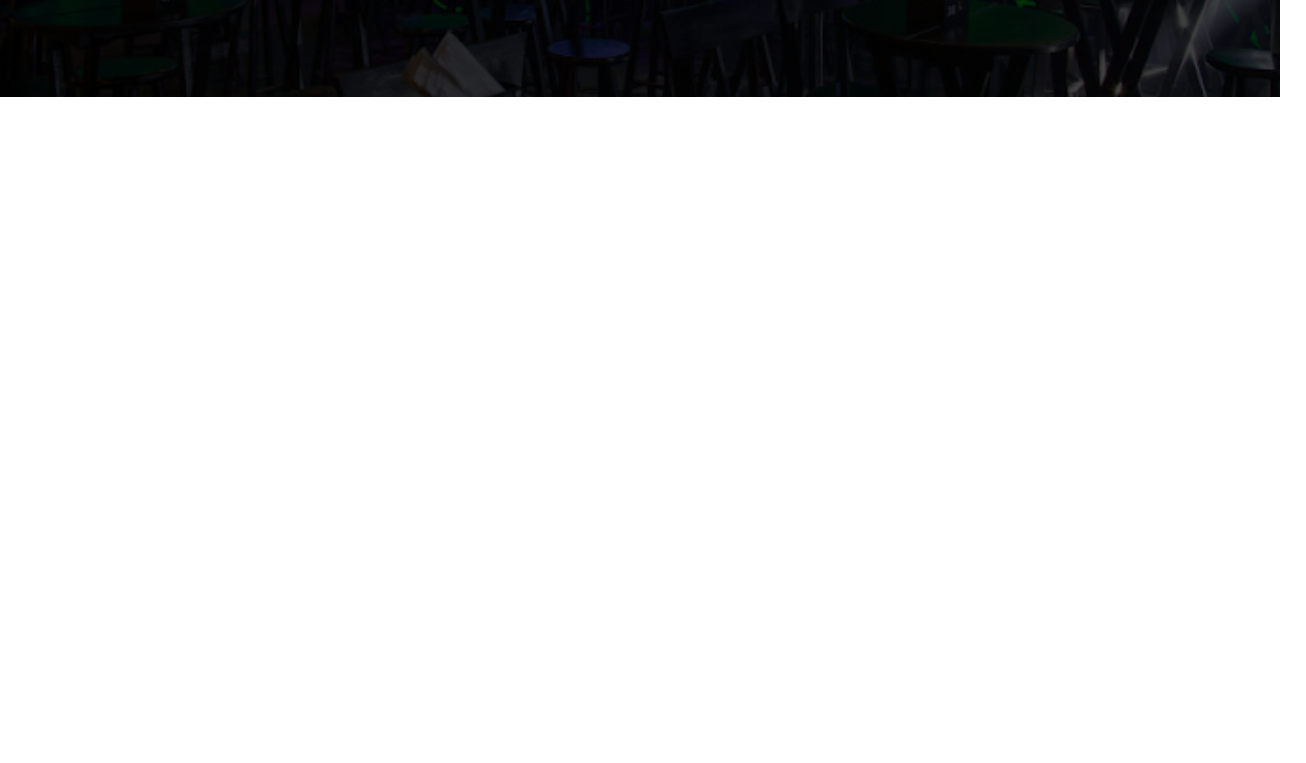
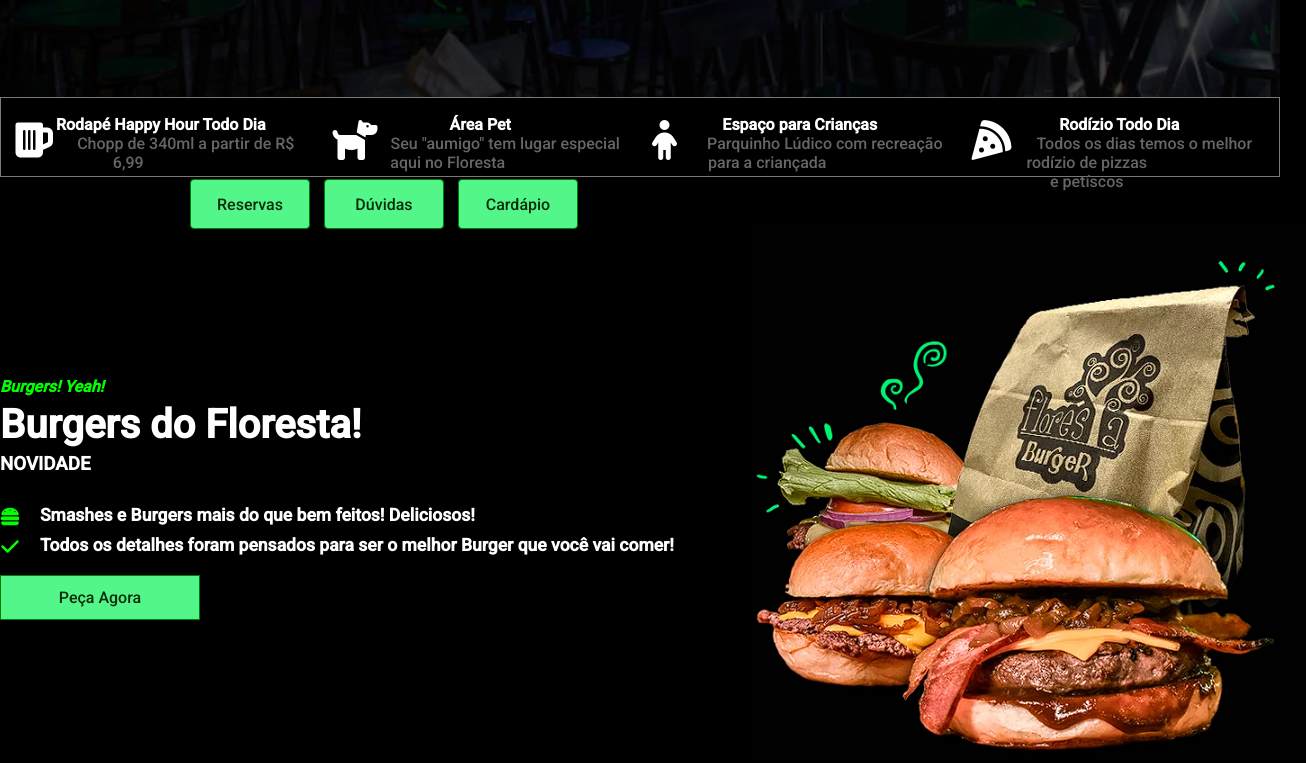
Before and after one commit to JerikLima/Floresta-bar---landing-page, a plain HTML site: page index.html in a window 1280 px wide. Shown: the part 571-1334 px from the top of the page, 1306 px wide, since content can reach past the window. Before the commit the page ends 1280 px from the top, so only its background shows below. Drawn offline with Linux system fonts and the light colour scheme.

Commit message:
Finaliza'

```diff
--- a/index.html
+++ b/index.html
@@ -37,7 +37,7 @@
             <img src="components/src/Selo-Floresta-Bar-100x100.png" alt="Loja">
         </div>
         <ul>
-            <li><a href="#">Happy Hour</a></li>
+            <li><a href="#section-burger">Hamburguer</a></li>
             <li><a href="#">Shows</a></li>
             <li><a href="#">Blog</a></li>
         </ul>
@@ -45,7 +45,7 @@
     <main>
         <div class ="main-history">
             <div class="texts-history">
-                <h4 class="lower-text-history">Bora Florestar!</h4>
+                <h4 class="lower-text-history"><em>Bora Florestar!</em></h4>
 <h1 class="principal-text-history">O MELHOR BAR <span class="subtitle-principal-text-history"><br>DO PLANETA.</span></h1>
 <h5 class="complement-text-history">Tenha uma experiência incrível em nosso complexo <br>gastronômico sempre  ao som de uma boa música. Dos chopps <br> aos Drinks, dos petiscos aos pratos na chapa, do forró ao rock… <br> chama a sua galera e bora florestar.</h5>
 <div class="btns-history">
@@ -55,5 +55,62 @@
 </div>
 </div>
     </main>
+    <section>
+        <div class="section">
+            <i class="fa-solid fa-beer-mug-empty" style="color: #ffffff;"></i>
+            <h4>Rodapé Happy Hour Todo Dia</h4>
+            <p>Chopp de 340ml a partir de R$<br><span class="left-align-br">6,99</span> </p>
+        </div>
+        <div class="section">
+            <i class="fa-solid fa-dog" style="color: #ffffff;"></i>
+            <h4>Área Pet</h4>
+            <p>Seu "aumigo" tem lugar especial<br> <span class="left-align-br">aqui no Floresta</span></p>
+        </div>
+        <div class="section">
+            <i class="fa-solid fa-child" style="color: #ffffff;"></i>
+            <h4>Espaço para Crianças</h4>
+            <p>Parquinho Lúdico com recreação<br><span class="left-align-br">para a criançada</span></p>
+        </div>
+
+        <div class="section">
+            <i class="fa-solid fa-pizza-slice" style="color: #ffffff;"></i>
+            <h4>Rodízio Todo Dia</h4>
+            <p>Todos os dias temos o melhor<br><span class="left-align-br">rodízio de pizzas e petíscos</span> </p>
+    </div>
+    </section>
+    <section id="section-burger" class="burger">
+<div class="all-elements-burger">
+    <div class="texts-burger">
+        <h4 class="lower-top-burger"><em>Burgers! Yeah!</em> </h4>
+        <h1 class="principal-mid-burger">Burgers do Floresta!</h1>
+        <h3 class="medium-low-burger">NOVIDADE</h3>
+    </div>
+    <div class="texts-with-icons-burger">
+        <div class="icons-burger">
+            <i class="fa-solid fa-burger" style="color: #00ff00;"></i>
+            <i class="fa-solid fa-check" style="color: #00ff00;"></i>
+        </div>
+        <div class="texts-burger-without-icons">
+            <h3>Smashes e Burgers mais do que bem feitos! Deliciosos!</h3>
+        <h3>Todos os detalhes foram pensados para ser o melhor Burger que você vai comer!</h3>
+    </div>
+        </div>
+
+    <div class="btn-burger">
+        <button class="btn-burger-peca-agora">
+            Peça Agora
+        </button>
+    </div>
+    <div class="img-burger">
+        <img src="components/src/burger-img.png" alt="Hamburguer do Floresta">
+    </div>
+</div>
+    </section>
+    <div class="btns-container">
+        <button class="btns-fixed">Reservas</button>
+        <button class="btns-fixed">Dúvidas</button>
+        <button class="btns-fixed">Cardápio</button>
+    </div>
+    <script src="script.js"></script>
 </body>
 </html>
--- /dev/null
+++ b/script.js
@@ -0,0 +1,20 @@
+document.addEventListener("DOMContentLoaded", function() {
+    const links = document.querySelectorAll('a[href^="#"]');
+    links.forEach(link => {
+        link.addEventListener("click", function(e) {
+            e.preventDefault();
+
+            const targetId = this.getAttribute("href");
+            const targetSection = document.querySelector(targetId);
+
+            if (targetSection) {
+                const offsetTop = targetSection.offsetTop;
+
+                window.scrollTo({
+                    top: offsetTop,
+                    behavior: "smooth"
+                });
+            }
+        });
+    });
+});
--- a/style.css
+++ b/style.css
@@ -7,7 +7,8 @@
 }
 html{
     width: 100vw;
-    height: 100vw;
+    height: 100vh;
+    color: white;
 }
 /*Estilo do header acima da navbar */
 header {
@@ -19,8 +20,15 @@
     padding: 10px 20px;
     font-size: 12px;
 }
-
-
+body{
+    background-color: black;
+}
+button{
+    transition: transform 0.2s ease;
+}
+button:hover{
+    transform: translateY(-5px);
+}
 .icon-locale {
     margin-left: 300px;
     display: flex;
@@ -152,9 +160,9 @@
 
 
 .lower-text-history {
-    color: #00ff00; /* Cor verde neon */
-    text-shadow: 0 0 10px #00ff00; /* Efeito de sombra */
-    filter: blur(0.1px); /* Aplicando o efeito de desfoque */
+    color: #00ff00;
+    text-shadow: 0 0 10px #00ff00;
+    filter: blur(0.1px);
 }
 .complement-text-history{
     color: #aaa8a8;
@@ -187,3 +195,125 @@
 .btns-history button i {
     margin-right: 8px; /* Adiciona margem à direita do ícone */
   }
+  /* Estilos para a section */
+  section{
+    border: 1px solid rgb(121, 120, 120);
+    height: 80px;
+    display: flex;
+    justify-content: space-around;
+    background-color: black;
+    flex-direction: row;
+  }
+  .section {
+    width: 400px;
+    text-align: center;
+    margin: 2px;
+    padding: 10px;
+    display: flex;
+    flex-direction: column;
+    align-items: center;
+}
+.section i {
+    align-self: flex-start; /* Alinhe a imagem à esquerda */
+    margin-right: 10px;
+    font-size: 40px;
+    padding-top: 10px;
+    /* Adicione um espaço à direita da imagem */
+}
+.section h4{
+    color: white;
+    margin-top: -45px;
+}
+.section p{
+margin-left: 50px;
+}
+
+h {
+    font-size: 24px;
+    color: #333;
+}
+
+p {
+    font-size: 16px;
+  color:#666;
+}
+.left-align-br{
+    display: block;
+    margin-right: 115px;
+
+}
+.special-paragraph{
+    margin-right: 0px;
+}
+
+section.burger{
+    height: 500px;
+    width: 100%;
+    border: 0;
+
+}
+.texts-burger{
+    margin-top: 200px;
+}
+.img-burger{
+    margin-top: -400px;
+    margin-left: 750px;
+}
+.lower-top-burger{
+    color: #00ff00;
+}
+.principal-mid-burger{
+    padding-top: 5px;
+font-size: 40px;
+}
+.medium-low-burger{
+padding-top: 5px;
+}
+.texts-with-icons-burger{
+    display: flex;
+    font-size: 15px;
+    padding-top: 30px;
+}
+.texts-burger-without-icons h3{
+    margin-bottom: 10px;
+}
+.texts-burger-without-icons{
+    padding-bottom: 10px;
+}
+.icons-burger{
+    margin-bottom: 7px;
+    display: flex;
+    flex-direction: column;
+    justify-content: center;
+    align-items: center;
+    margin-right: 20px;
+}
+.icons-burger i{
+    font-size: 20px;
+    margin-bottom: 10px;
+}
+.btn-burger-peca-agora{
+    width: 200px;
+    height: 45px;
+    cursor: pointer;
+    font-size: 16px;
+    color: rgb(11, 44, 11);
+background-color: rgb(83, 247, 137);
+border: 1px solid green;
+}
+.btns-container{
+position: fixed;
+bottom: 0px;
+left: 180px;
+}
+.btns-fixed{
+    margin-left: 10px;
+    width: 120px;
+    height: 50px;
+    cursor: pointer;
+    font-size: 16px;
+    color: rgb(11, 44, 11);
+background-color: rgb(83, 247, 137);
+border: 1px solid green;
+border-radius: 4px;
+}
```
Also changed, not shown: components/src/burger-img.png (added), js.js (deleted).
